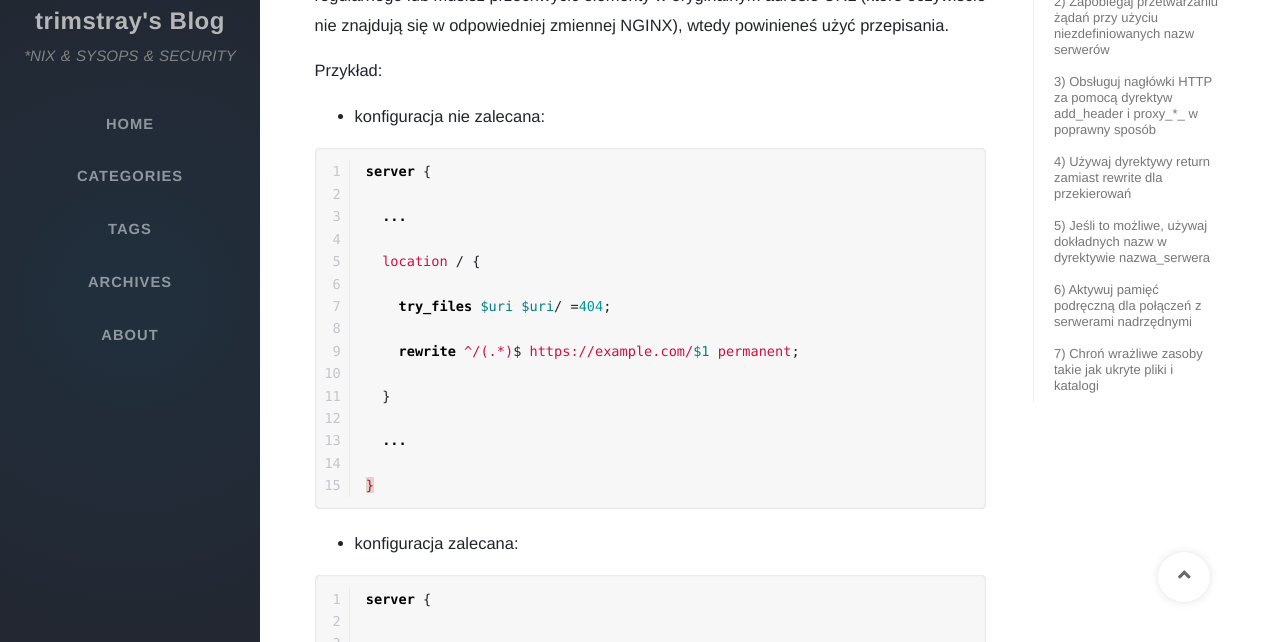
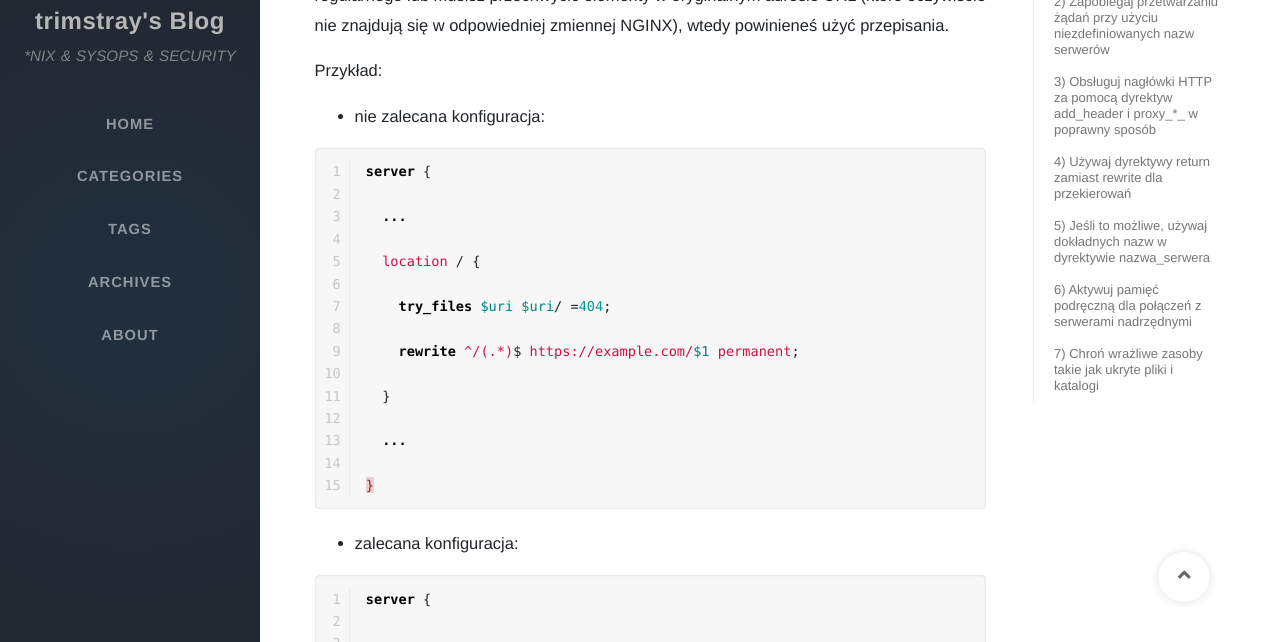
Before and after one commit to adityavs/trimstray.github.io, a Jekyll site: the page built from _posts/2019-06-22-nginx_10_kluczowych_zasad.md, in a window 1280 px wide and 900 px high, scrolled down 9891 px. Shown: the part 153-795 px from the top of the window. Built offline with Jekyll 4.4.1, drawn with Linux system fonts in a browser that asks for light colours; nearby versions of some CDN libraries; some web fonts are replaced; comment, search, counter and statistics services are not loaded.

Commit message:
minor update - signed-off-by: trimstray <trimstray@gmail.com>

````diff
--- a/_posts/2019-06-22-nginx_10_kluczowych_zasad.md
+++ b/_posts/2019-06-22-nginx_10_kluczowych_zasad.md
@@ -362,7 +362,7 @@ Jeśli masz scenariusz, w którym musisz zweryfikować adres URL za pomocą wyra
 
 Przykład:
 
-- konfiguracja nie zalecana:
+- nie zalecana konfiguracja:
 
 ```nginx
 server {
@@ -382,7 +382,7 @@ server {
 }
 ```
 
-- konfiguracja zalecana:
+- zalecana konfiguracja:
 
 ```nginx
 server {
````
